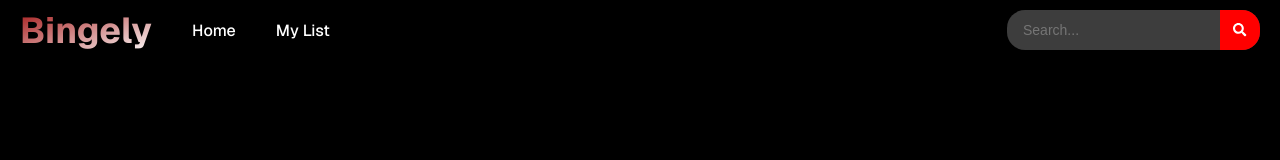
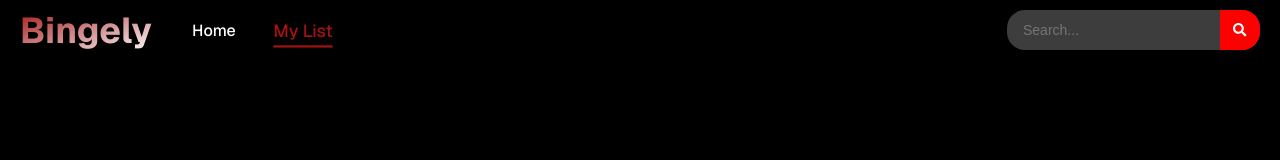
Before and after one commit to yahyae07/bingely-app, a Next.js app: page /favorites in a window 1280 px wide. Shown: the top 160 px of the page. Built offline with nearby package versions, Linux system fonts and the light colour scheme.

Commit message:
Highlighted navigation link based on path within navigation bar

```diff
--- a/src/components/MovieDetails.tsx
+++ b/src/components/MovieDetails.tsx
@@ -1,10 +1,9 @@
 import React from "react";
 import { Movie as MovieType } from "@/types/movies";
-import { API_KEY, IMAGE_BASE_URL } from "@/constants/constants";
+import { IMAGE_BASE_URL } from "@/constants/constants";
 import styles from "./MovieDetails.module.scss";
 import Image from "next/image";
 import StarRating from "./StarRating";
-import { Credits } from "@/types/credits";
 import FavoriteButton from "./FavoriteButton";
 
 interface MovieProps {
--- a/src/components/Movies.tsx
+++ b/src/components/Movies.tsx
@@ -1,4 +1,4 @@
-import { API_KEY, BASE_URL, IMAGE_BASE_URL } from "@/constants/constants";
+import { API_KEY, BASE_URL } from "@/constants/constants";
 import { Movie as MovieType } from "@/types/movies";
 import styles from "./Movies.module.scss";
 import MovieCard from "./MovieCard";
--- a/src/components/Navbar.module.scss
+++ b/src/components/Navbar.module.scss
@@ -16,9 +16,8 @@
     background-clip: text;
     -webkit-background-clip: text;
     color: transparent;
-    font-size: 2.25rem;
+    font-size: 36px;
     font-weight: bold;
-    display: inline-block;
 }
 
 .navLinks {
--- a/src/components/Navbar.tsx
+++ b/src/components/Navbar.tsx
@@ -1,15 +1,27 @@
+"use client";
+
 import React from "react";
 import styles from "./Navbar.module.scss";
 import Search from "./Search";
 import Link from "next/link";
+import { usePathname } from "next/navigation";
 
 const Navbar = () => {
+  const pathname = usePathname();
+
   return (
     <div className={styles.navbar}>
       <h1 className={styles.logo}>Bingely</h1>
       <div className={styles.navLinks}>
-        <Link href="/">Home</Link>
-        <Link href="/favorites">My List</Link>
+        <Link href="/" className={pathname === "/" ? styles.active : ""}>
+          Home
+        </Link>
+        <Link
+          href="/favorites"
+          className={pathname === "/favorites" ? styles.active : ""}
+        >
+          My List
+        </Link>
       </div>
       <div className={styles.searchWrapper}>
         <Search />
```
